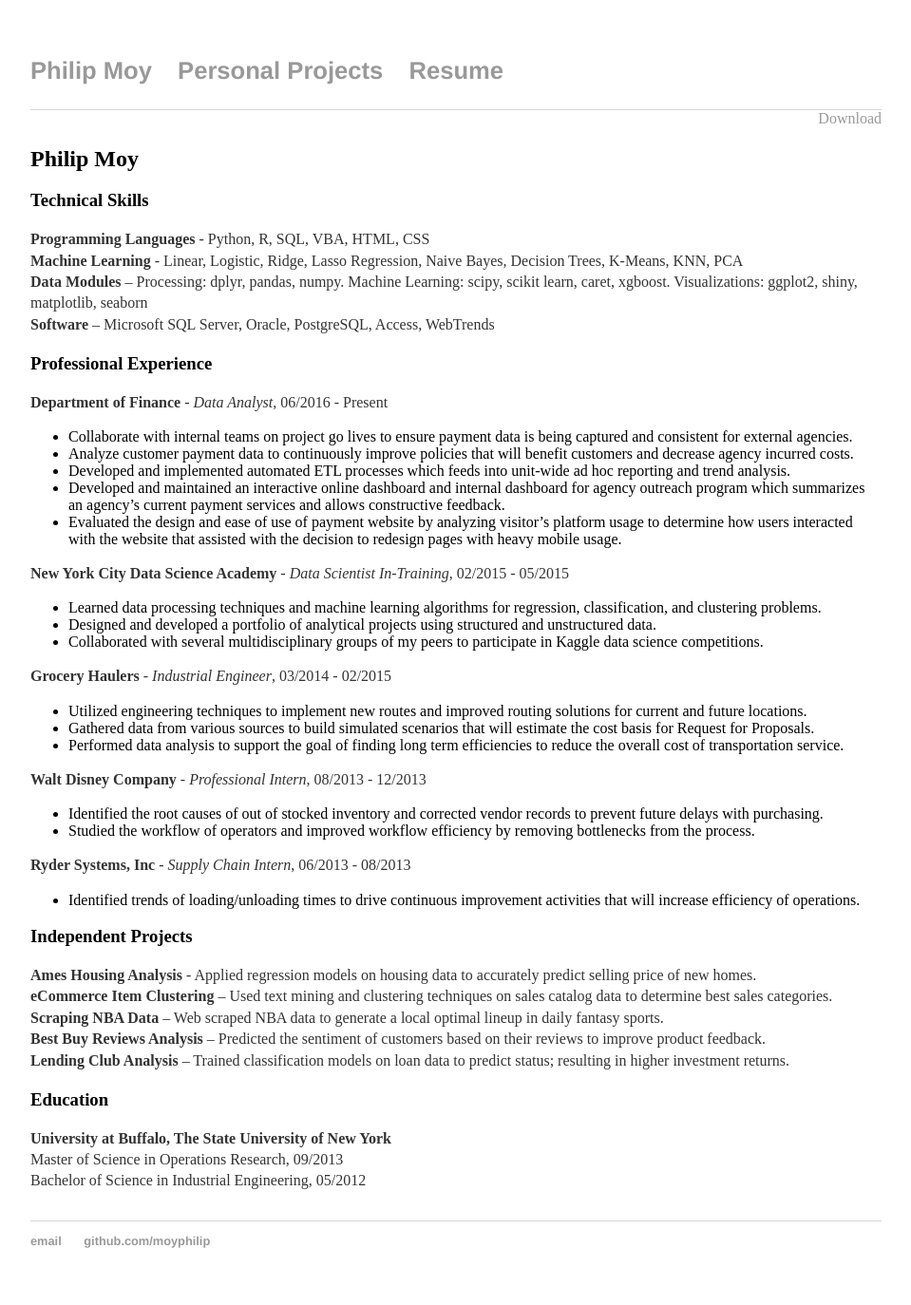
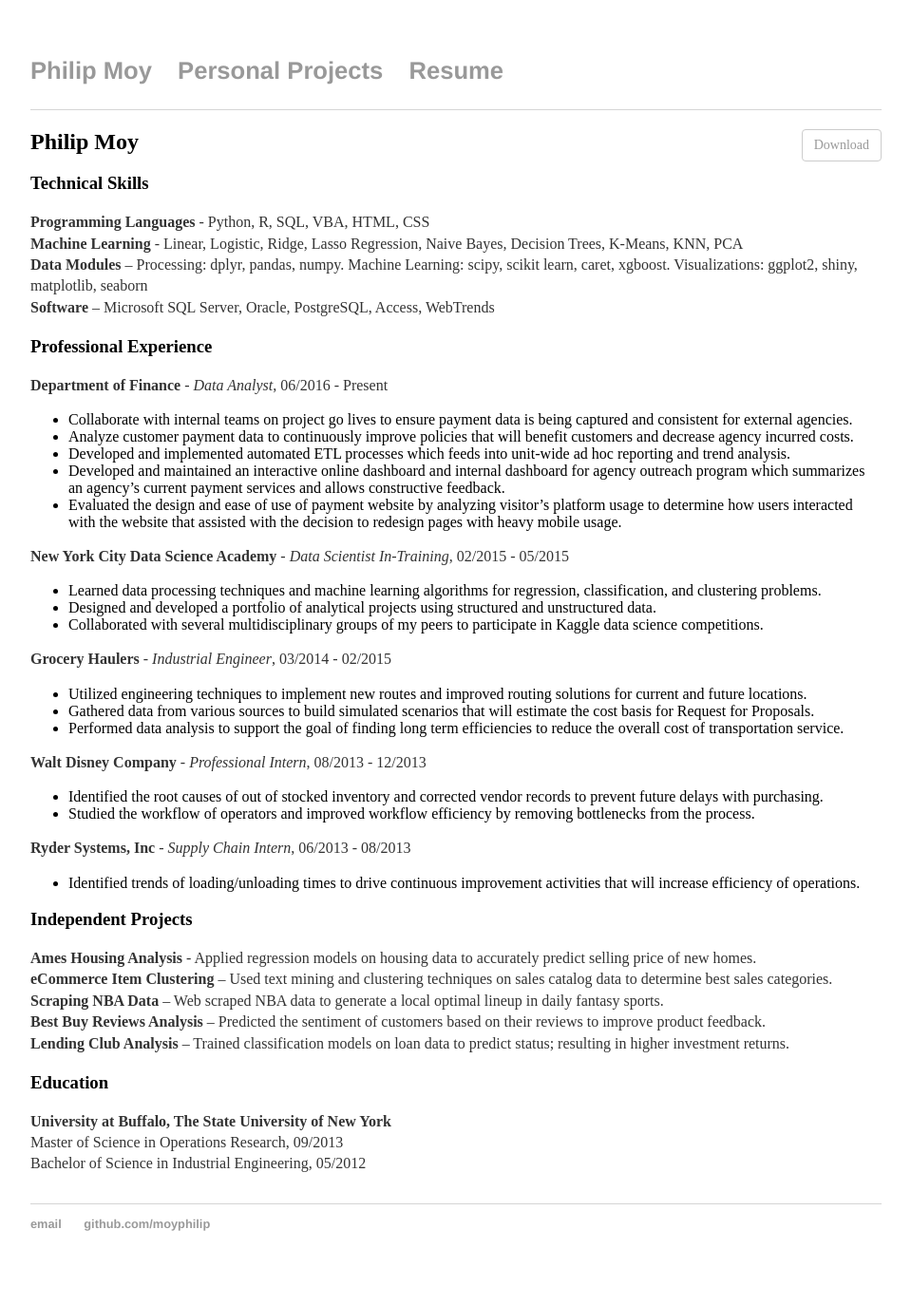
Before and after one commit to moyphilip/moyphilip.github.io, a Jekyll site: the page built from cv/index.html, in a window 1280 px wide. Shown: the whole page at 95% size, without its empty margins (160-1119 px from the left). Built offline with Jekyll 4.4.1, drawn with Linux system fonts in a browser that asks for light colours.

Commit message:
download button style changes

```diff
--- a/_includes/cv.md
+++ b/_includes/cv.md
@@ -1,4 +1,4 @@
-<div style="text-align: right"> <a href="./Philip-Moy-Resume.pdf">Download</a></div>
+<div class="download-link"> <a href="./Philip-Moy-Resume.pdf">Download</a></div>
 
 ## Philip Moy
 
--- a/css/main.css
+++ b/css/main.css
@@ -55,6 +55,25 @@ ul.top-links {
     font-size:2em;
 }
 
+.download-link {
+float: right !important;
+    display: inline-block;
+    padding: 6px 12px;
+    margin-bottom: 0;
+    font-size: 14px;
+    font-weight: normal;
+    line-height: 1.428571429;
+    text-align: middle;
+    white-space: nowrap;
+    vertical-align: middle;
+    cursor: pointer;
+    border: 1px solid transparent;
+    border-radius: 4px;
+    color: #333333;
+    background-color: #ffffff;
+    border-color: #cccccc;
+}
+
 /* Markdown Styling */
 div.language-python.highlighter-rouge, div.highlighter-rouge {
     padding: 16px;
```
